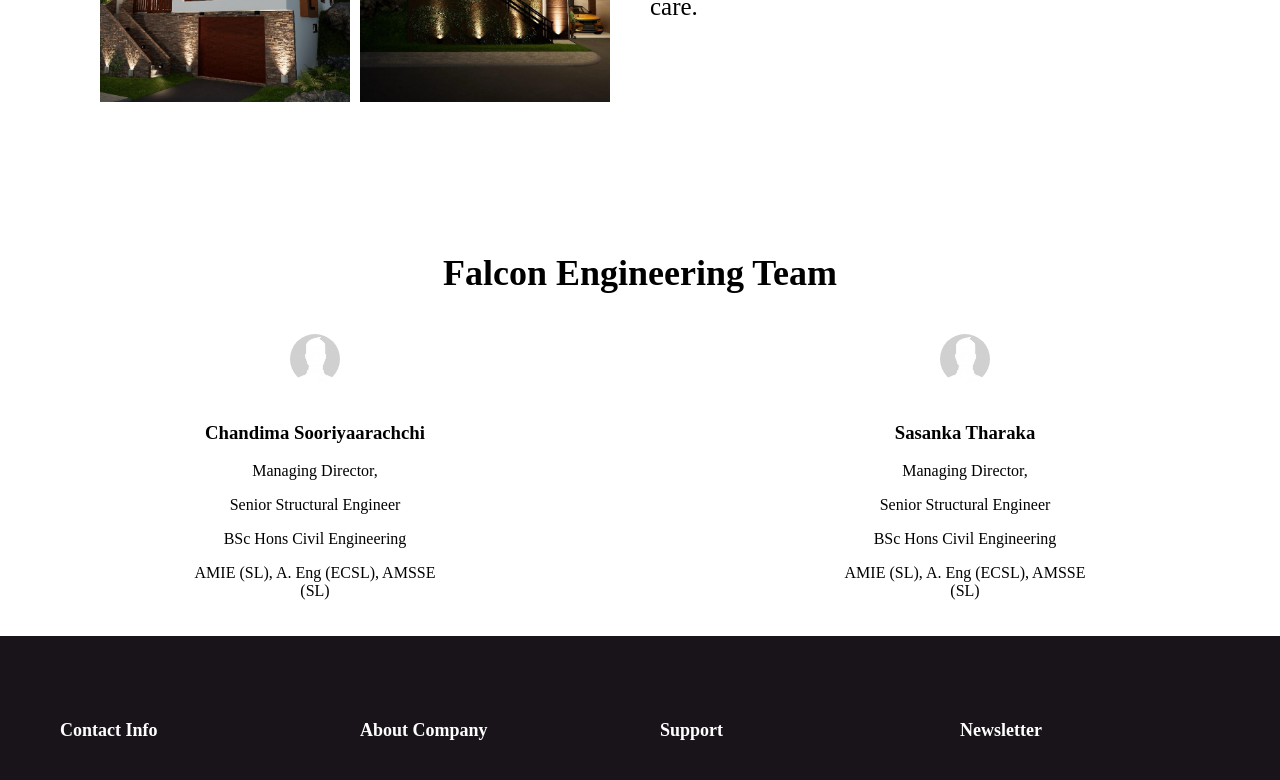
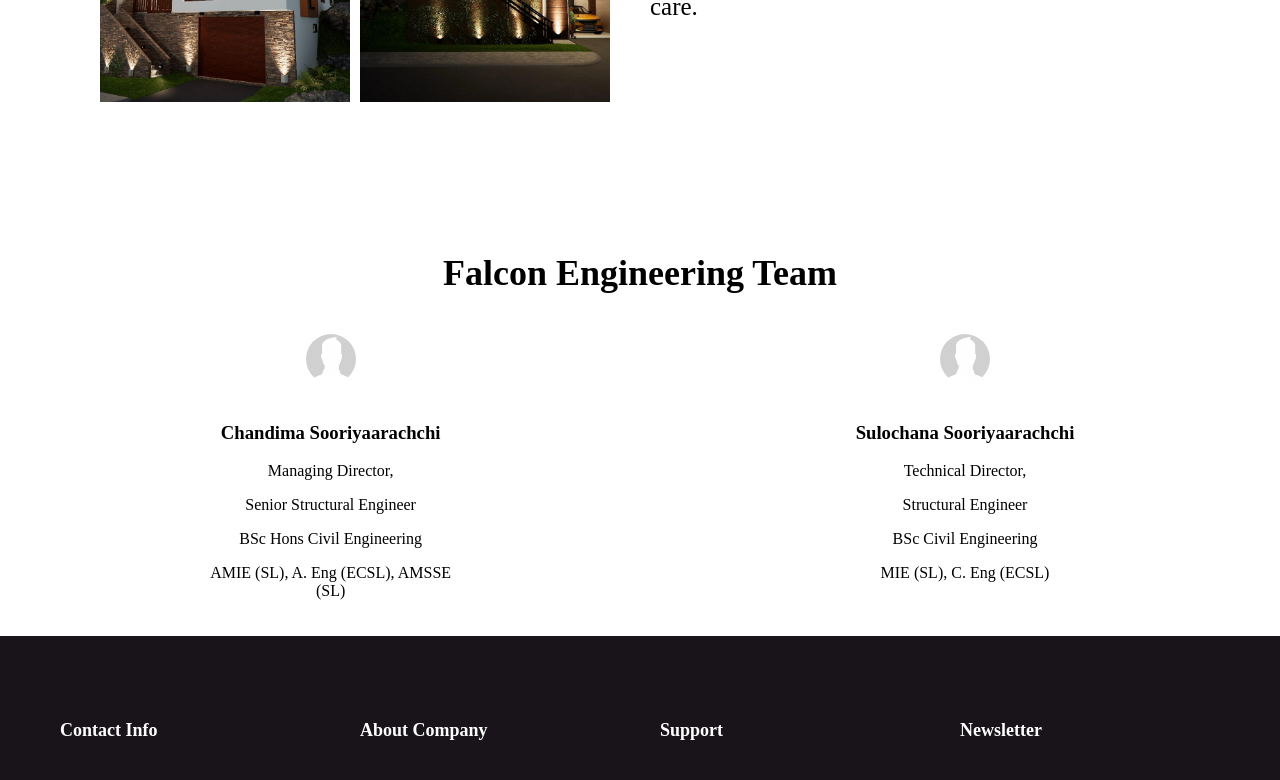
Before and after one commit to chandima-dev/portfolio-, a React (Vite) app: page /aboutus in a window 1280 px wide. Shown: the part 1253-2033 px from the top of the page. Built offline with nearby package versions, Linux system fonts and the light colour scheme.

Commit message:
update about us names and images

```diff
--- a/src/pages/About/About.jsx
+++ b/src/pages/About/About.jsx
@@ -45,6 +45,26 @@
     };
   }, []);
 
+  // Team member details
+  const teamMembers = [
+    {
+      name: 'Chandima Sooriyaarachchi',
+      role: 'Managing Director',
+      position: 'Senior Structural Engineer',
+      education: 'BSc Hons Civil Engineering',
+      credentials: 'AMIE (SL), A. Eng (ECSL), AMSSE (SL)',
+      image: '/images/profile/avator.jpg', // Use different images for different members
+    },
+    {
+      name: 'Sulochana Sooriyaarachchi',
+      role: 'Technical Director',
+      position: 'Structural Engineer',
+      education: 'BSc Civil Engineering',
+      credentials: 'MIE (SL), C. Eng (ECSL)',
+      image: '/images/profile/avator.jpg', // Use different images for different members
+    },
+  ];
+
   return (
     <div>
       <SubSlider
@@ -56,15 +76,15 @@
           <div className={styles.aboutUsImages} ref={imageRef}>
             <div className={`${styles.imageSquare} ${styles.largeImage}`}>
               <img
-                src="/public/images/aboutUs/about1.jpeg"
+                src="/images/aboutUs/about1.jpeg"
                 alt="Falcon Engineering"
               />
             </div>
             <div className={styles.imageSquare}>
-              <img src="/public/images/aboutUs/about2.jpeg" alt="Falcon Engineering 2" />
+              <img src="/images/aboutUs/about2.jpeg" alt="Falcon Engineering 2" />
             </div>
             <div className={styles.imageSquare}>
-              <img src="/public/images/aboutUs/about3.jpeg" alt="Falcon Engineering 3" />
+              <img src="/images/aboutUs/about3.jpeg" alt="Falcon Engineering 3" />
             </div>
           </div>
           <div className={styles.aboutUsText} ref={textRef}>
@@ -79,18 +99,18 @@
       {/* New Section for Falcon Engineering Team */}
       <h2 className={styles.seTeamTitle} ref={teamTitleRef}>Falcon Engineering Team</h2>
       <div className={styles.seTeamContainer}>
-        {['Chandima Sooriyaarachchi', 'Sasanka Tharaka'].map((name, index) => (
+        {teamMembers.map((member, index) => (
           <div className={styles.seTeamMember} ref={el => teamMembersRef.current[index] = el} key={index}>
             <img
-              src="/public/images/profile/avator.jpg"
-              alt={name}
+              src={member.image}
+              alt={member.name}
               className={styles.seTeamImage}
             />
-            <h3>{name}</h3>
-            <p>Managing Director,</p>
-            <p>Senior Structural Engineer</p>
-            <p>BSc Hons Civil Engineering</p>
-            <p>AMIE (SL), A. Eng (ECSL), AMSSE (SL)</p>
+            <h3>{member.name}</h3>
+            <p>{member.role},</p>
+            <p>{member.position}</p>
+            <p>{member.education}</p>
+            <p>{member.credentials}</p>
           </div>
         ))}
       </div>
```
